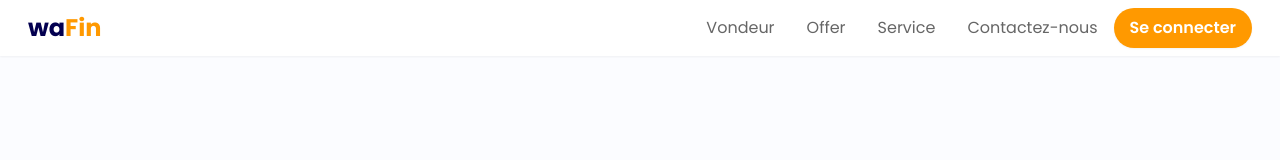
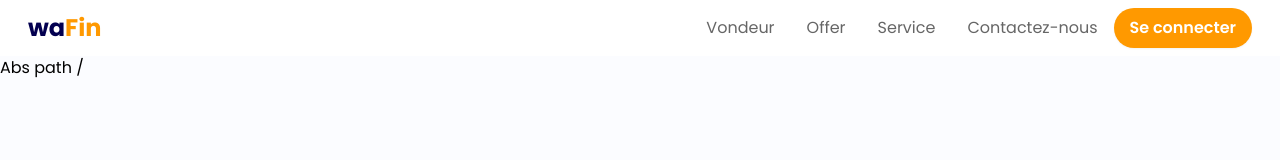
Before and after one commit to GHamza-Dev/fe-wafin, a React (Create React App) app: page / in a window 1280 px wide. Shown: the top 160 px of the page. Built offline with nearby package versions, Linux system fonts and the light colour scheme.

Commit message:
Add component for absolute path to avoid warnings

```diff
--- a/src/App.js
+++ b/src/App.js
@@ -13,6 +13,7 @@ function App() {
       <NavBar />
       <Container>
         <Routes>
+          <Route path="/" element={<div>Abs path /</div>} />
           <Route path="/register" element={<Register />} />
           <Route path="/login" element={<Login />} />
           <Route path="/secret" element={<Secret />} />
```
